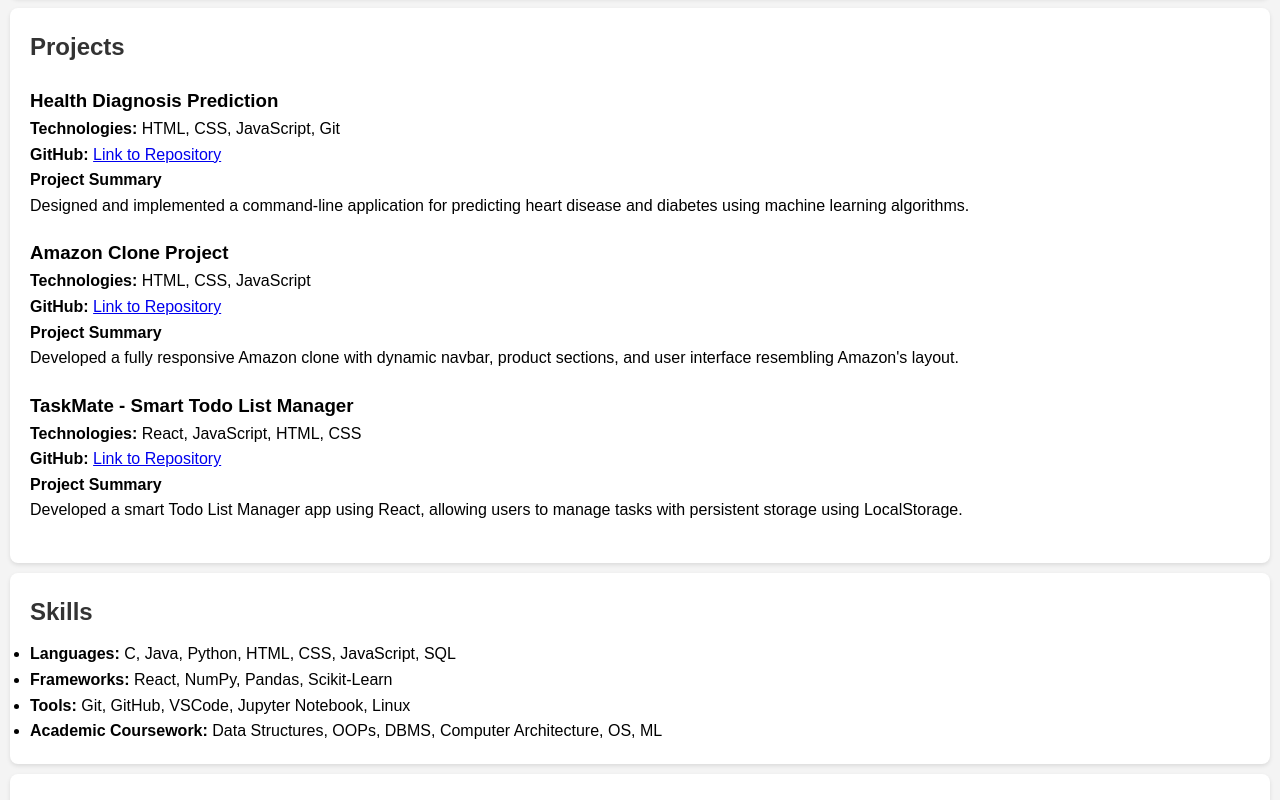
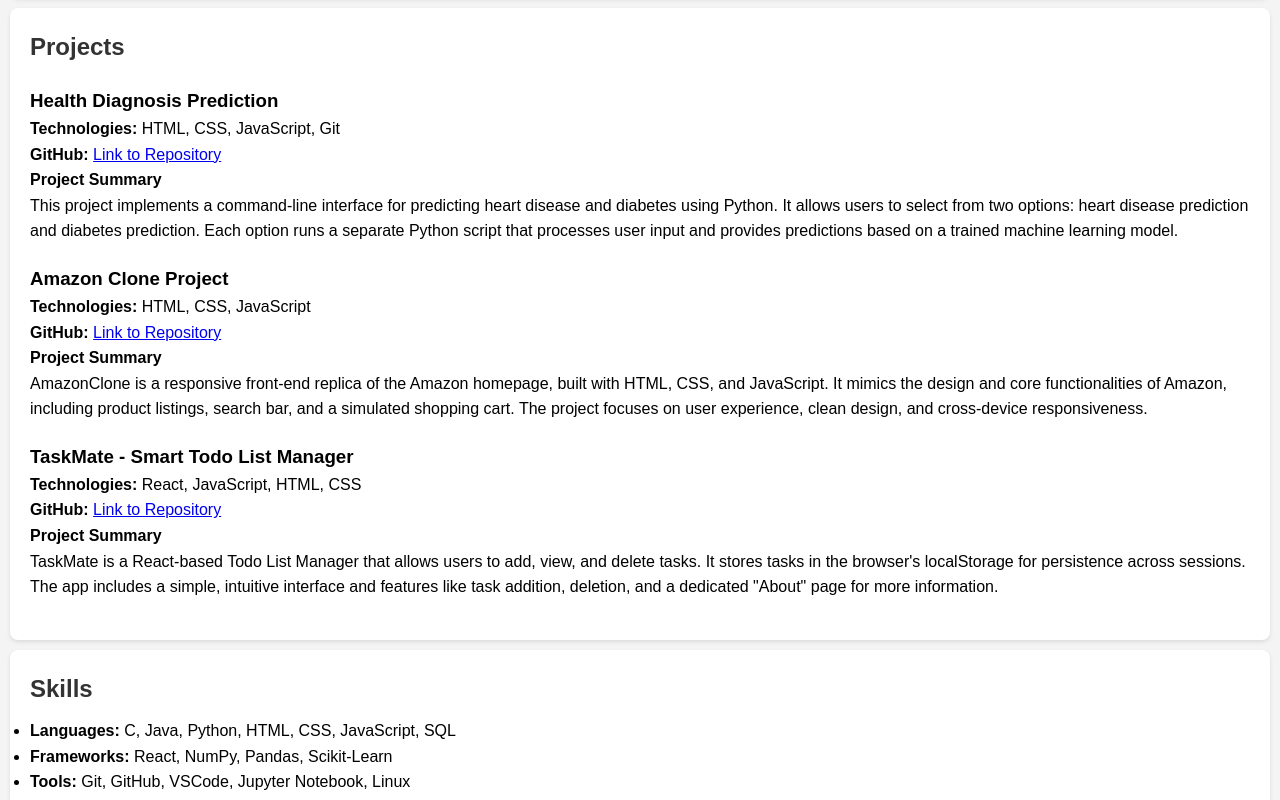
Before and after one commit to SrihariSakshith/Sakshith-Portfolio, a plain HTML site: page index.html in a window 1280 px wide. Shown: the part 541-1341 px from the top of the page. Drawn offline with Linux system fonts and the light colour scheme; a script that the page names is missing.

Commit message:
Update index.html
updated descriptions of projects

```diff
--- a/index.html
+++ b/index.html
@@ -54,8 +54,7 @@
             <p><b>GitHub:</b> <a href="https://github.com/SrihariSakshith/Health-Diagnosis-Prediction"
                     target="_blank">Link to Repository</a></p>
             <b>Project Summary</b>
-            <p>Designed and implemented a command-line application for predicting heart disease and diabetes using
-                machine learning algorithms.</p>
+            <p>This project implements a command-line interface for predicting heart disease and diabetes using Python. It allows users to select from two options: heart disease prediction and diabetes prediction. Each option runs a separate Python script that processes user input and provides predictions based on a trained machine learning model.</p>
         </div>
         <div class="project">
             <h3>Amazon Clone Project</h3>
@@ -63,8 +62,7 @@
             <p><b>GitHub:</b> <a href="https://github.com/SrihariSakshith/AmazonClone" target="_blank">Link to
                     Repository</a></p>
             <b>Project Summary</b>
-            <p>Developed a fully responsive Amazon clone with dynamic navbar, product sections, and user interface
-                resembling Amazon's layout.</p>
+            <p>AmazonClone is a responsive front-end replica of the Amazon homepage, built with HTML, CSS, and JavaScript. It mimics the design and core functionalities of Amazon, including product listings, search bar, and a simulated shopping cart. The project focuses on user experience, clean design, and cross-device responsiveness.</p>
         </div>
         <div class="project">
             <h3>TaskMate - Smart Todo List Manager</h3>
@@ -72,8 +70,7 @@
             <p><b>GitHub:</b> <a href="https://github.com/SrihariSakshith/TaskMate---Smart-Todo-List-Manager"
                     target="_blank">Link to Repository</a></p>
             <b>Project Summary</b>
-            <p>Developed a smart Todo List Manager app using React, allowing users to manage tasks with persistent
-                storage using LocalStorage.</p>
+            <p>TaskMate is a React-based Todo List Manager that allows users to add, view, and delete tasks. It stores tasks in the browser's localStorage for persistence across sessions. The app includes a simple, intuitive interface and features like task addition, deletion, and a dedicated "About" page for more information.</p>
         </div>
     </section>
 
```
